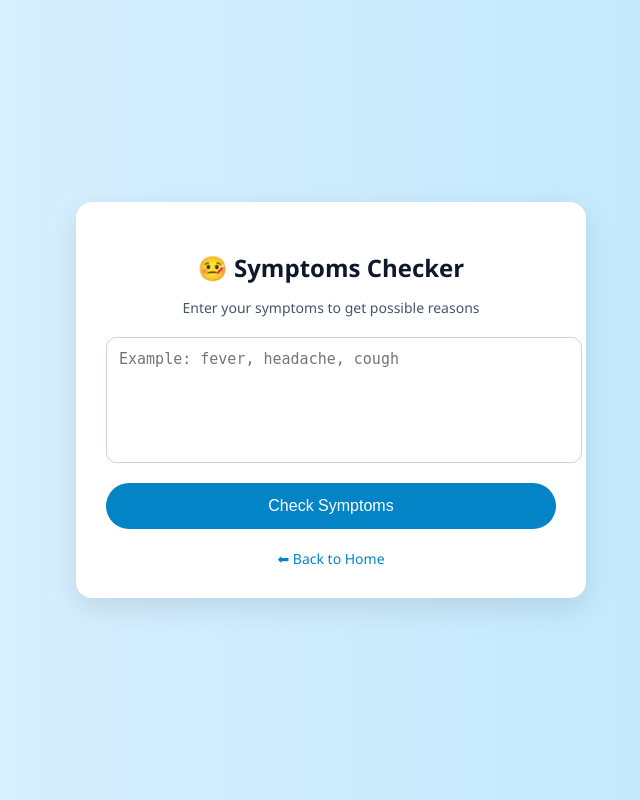
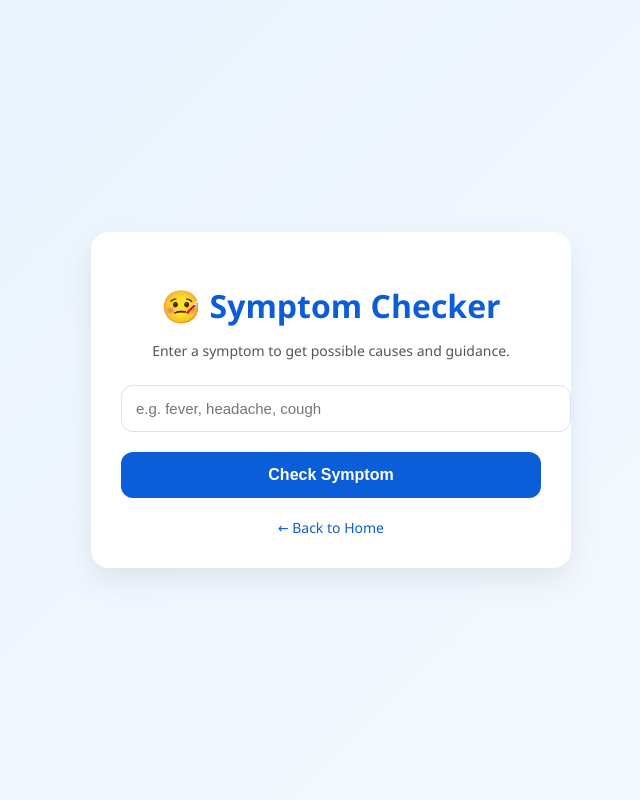
Before and after one commit to sanaayisha659-netizen/smart-health-assistant, a Flask app: page /symptom in a window 1280 px wide. Shown: the whole page, without its empty margins (309-949 px from the left). Run offline with Flask 3, Linux system fonts and the light colour scheme.

Commit message:
Update symptom.html

```diff
--- a/templates/symptom.html
+++ b/templates/symptom.html
@@ -2,91 +2,103 @@
 <html lang="en">
 <head>
     <meta charset="UTF-8">
-  <title>Symptoms Checker</title>
+    <title>Symptom Checker</title>
     <style>
         body {
             margin: 0;
-      font-family: 'Segoe UI', sans-serif;
-      background: linear-gradient(to right, #e0f2fe, #bae6fd);
+            font-family: "Segoe UI", Tahoma, sans-serif;
+            background: linear-gradient(135deg, #e8f2ff, #f7fbff);
             min-height: 100vh;
             display: flex;
             align-items: center;
             justify-content: center;
         }
 
-    .card {
-      background: white;
-      width: 450px;
+        .container {
+            background: #ffffff;
+            width: 90%;
+            max-width: 420px;
             padding: 30px;
-      border-radius: 16px;
-      box-shadow: 0 10px 30px rgba(0,0,0,0.1);
+            border-radius: 18px;
+            box-shadow: 0 12px 30px rgba(0, 0, 0, 0.08);
             text-align: center;
         }
 
-    h2 {
+        h1 {
             margin-bottom: 10px;
-      color: #0f172a;
+            color: #0b5ed7;
         }
 
         p {
-      color: #475569;
+            color: #555;
             font-size: 14px;
+            margin-bottom: 25px;
+        }
+
+        input {
+            width: 100%;
+            padding: 14px;
+            border-radius: 12px;
+            border: 1px solid #cfe2ff;
+            font-size: 15px;
+            outline: none;
             margin-bottom: 20px;
         }
 
-    textarea {
-      width: 100%;
-      height: 100px;
-      padding: 12px;
-      border-radius: 10px;
-      border: 1px solid #cbd5e1;
-      font-size: 15px;
-      resize: none;
+        input:focus {
+            border-color: #0b5ed7;
+            box-shadow: 0 0 0 3px rgba(13, 110, 253, 0.15);
         }
 
         button {
-      margin-top: 15px;
             width: 100%;
             padding: 14px;
+            border-radius: 12px;
             border: none;
-      border-radius: 30px;
-      background: #0284c7;
-      color: white;
+            background: #0b5ed7;
+            color: #fff;
             font-size: 16px;
+            font-weight: 600;
             cursor: pointer;
+            transition: background 0.2s ease;
         }
 
         button:hover {
-      background: #0369a1;
+            background: #084298;
         }
 
         .result {
-      margin-top: 20px;
-      background: #f0f9ff;
+            margin-top: 25px;
             padding: 15px;
-      border-radius: 10px;
-      font-size: 14px;
-      color: #0f172a;
+            border-radius: 12px;
+            background: #e7f1ff;
+            color: #0b5ed7;
+            font-weight: 600;
         }
 
-    a {
-      display: block;
+        .back {
+            display: inline-block;
             margin-top: 20px;
             text-decoration: none;
-      color: #0284c7;
+            color: #0b5ed7;
             font-size: 14px;
         }
     </style>
 </head>
 <body>
 
-<div class="card">
-  <h2>🤒 Symptoms Checker</h2>
-  <p>Enter your symptoms to get possible reasons</p>
+<div class="container">
+    <h1>🤒 Symptom Checker</h1>
+    <p>Enter a symptom to get possible causes and guidance.</p>
 
-  <form method="post">
-    <textarea name="symptoms" placeholder="Example: fever, headache, cough" required></textarea>
-    <button type="submit">Check Symptoms</button>
+    <form method="POST" action="/symptom">
+        <input
+            type="text"
+            name="symptom"
+            placeholder="e.g. fever, headache, cough"
+            required
+        >
+        <button type="submit">Check Symptom</button>
     </form>
 
     {% if result %}
@@ -95,7 +107,7 @@
         </div>
     {% endif %}
 
-  <a href="/">⬅ Back to Home</a>
+    <a class="back" href="/">← Back to Home</a>
 </div>
 
 </body>
```
Lines whose indentation alone changed are shown as unchanged.
